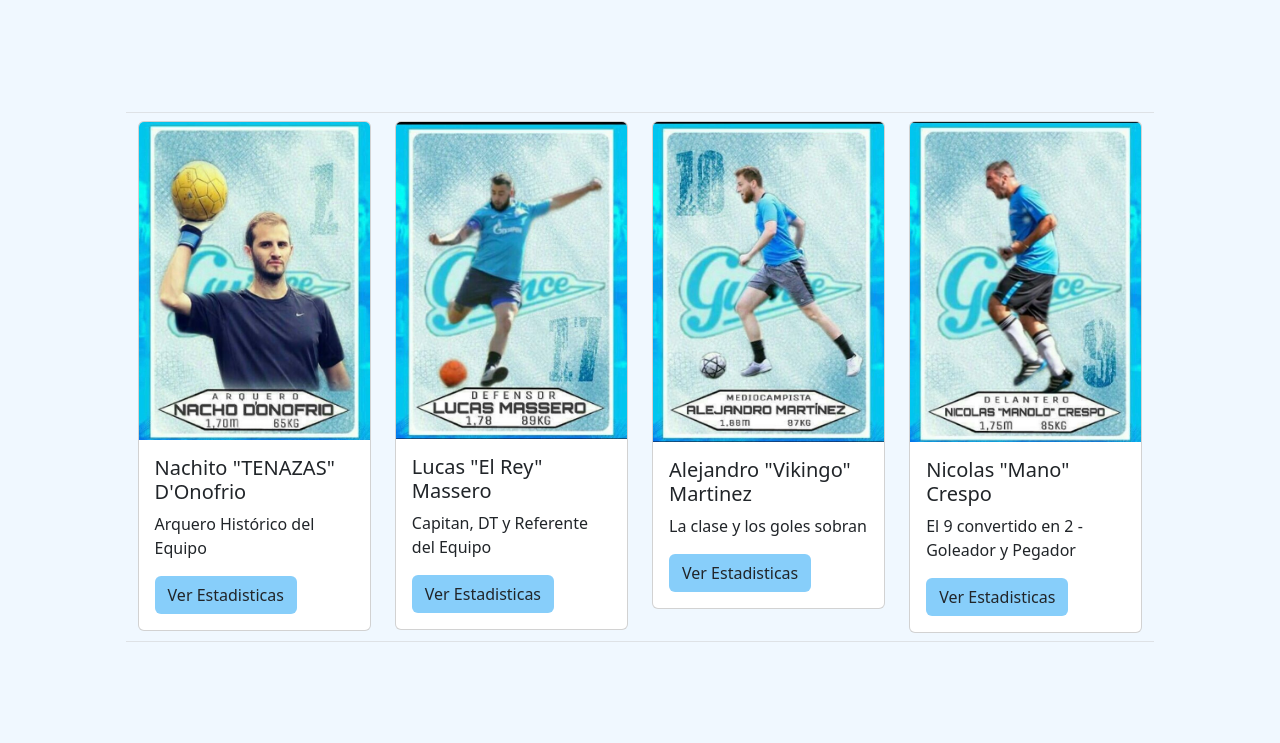
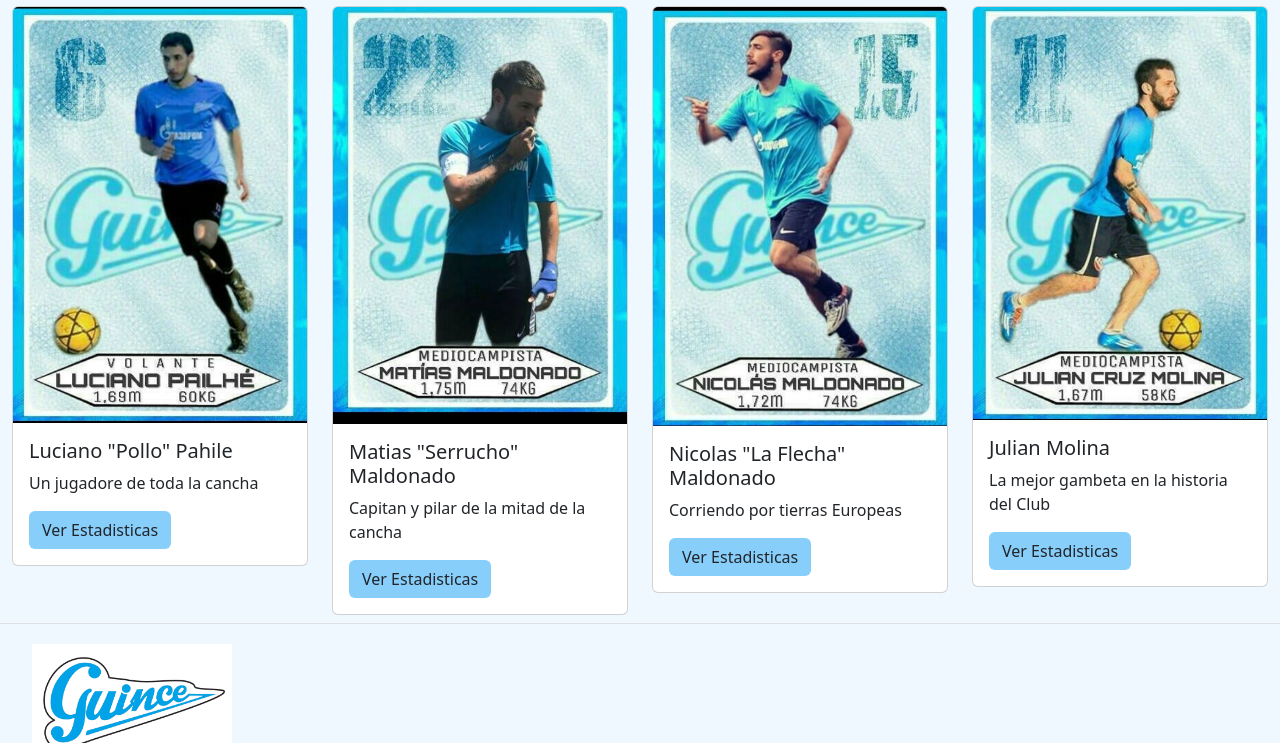
Before and after one commit to mtmoyano/guince--mmoyano, a plain HTML site: page pages/historia.html in a window 1280 px wide. Shown: the part 278-1021 px from the top of the page. Drawn offline with nearby package versions, Linux system fonts and the light colour scheme.

Commit message:
jugadoresUpdate

```diff
--- a/css/style.css
+++ b/css/style.css
@@ -52,6 +52,7 @@ h1{
     text-align: center;
     justify-content: space-around;
     align-items: center;
+    margin-top: 10px;
 }
 
 .fotoGuinceTodos{
@@ -74,9 +75,7 @@ h1{
     text-decoration: underline;
 }
 
-.jugadoresDestacados{
-    margin: 10%;
-}
+
 
 .escudoGuinceMedio{
     width: 200px;
--- a/pages/historia.html
+++ b/pages/historia.html
@@ -21,7 +21,8 @@
     <header>
         <nav class="navbar navbar-expand-lg">
             <div class="container-fluid">
-                <a class="navbar-brand" href="https://instagram.com/guincefc?igshid=NDBlY2NjN2I="><img class="logoGuince" src="../img/favicon.ico" alt="Logo Guince"></a>
+                <a class="navbar-brand" href="https://instagram.com/guincefc?igshid=NDBlY2NjN2I="><img
+                        class="logoGuince" src="../img/favicon.ico" alt="Logo Guince"></a>
                 <button class="navbar-toggler" type="button" data-bs-toggle="collapse"
                     data-bs-target="#navbarNavDropdown" aria-controls="navbarNavDropdown" aria-expanded="false"
                     aria-label="Toggle navigation">
@@ -36,7 +37,7 @@
                             <a class="nav-link anclaNav" aria-current="page" href="../index.html">Inicio</a>
                         </li>
                         <li class="nav-item">
-                            <a class="nav-link anclaNav" href="#">Primer Equipo</a>
+                            <a class="nav-link anclaNav" href="equipo.html">Primer Equipo</a>
                         </li>
                         <li class="nav-item">
                             <a class="nav-link anclaNav" href="historia.html">Historia</a>
@@ -134,12 +135,13 @@
 
     <section class="jugadoresDestacados">
         <div class="row border-bottom border-top">
+
             <div class="col-xl-3 col-md-6 col-sm-12 py-2">
                 <div class="card">
-                    <img src="../jugadoresGuince/nachoD.jfif" class="card-img-top" alt="...">
+                    <img src="../jugadoresGuince/polloP.jfif" class="card-img-top" alt="...">
                     <div class="card-body">
-                        <h5 class="card-title">Nachito "TENAZAS" D'Onofrio</h5>
-                        <p class="card-text">Arquero Histórico del Equipo</Em></Em></p>
+                        <h5 class="card-title">Luciano "Pollo" Pahile</h5>
+                        <p class="card-text">Un jugadore de toda la cancha</Em></p>
                         <a href="#" class="btn losBotones">Ver Estadisticas</a>
                     </div>
                 </div>
@@ -147,10 +149,10 @@
 
             <div class="col-xl-3 col-md-6 col-sm-12 py-2">
                 <div class="card">
-                    <img src="../jugadoresGuince/masseL.jfif" class="card-img-top" alt="...">
+                    <img src="../jugadoresGuince/matiM.jfif" class="card-img-top" alt="...">
                     <div class="card-body">
-                        <h5 class="card-title">Lucas "El Rey" Massero</h5>
-                        <p class="card-text">Capitan, DT y Referente del Equipo</Em></p>
+                        <h5 class="card-title">Matias "Serrucho" Maldonado</h5>
+                        <p class="card-text">Capitan y pilar de la mitad de la cancha</Em></p>
                         <a href="#" class="btn losBotones">Ver Estadisticas</a>
                     </div>
                 </div>
@@ -158,10 +160,10 @@
 
             <div class="col-xl-3 col-md-6 col-sm-12 py-2">
                 <div class="card">
-                    <img src="../jugadoresGuince/aleG.jfif" class="card-img-top" alt="...">
+                    <img src="../jugadoresGuince/nicoM.jfif" class="card-img-top" alt="...">
                     <div class="card-body">
-                        <h5 class="card-title">Alejandro "Vikingo" Martinez</h5>
-                        <p class="card-text">La clase y los goles sobran</p>
+                        <h5 class="card-title">Nicolas "La Flecha" Maldonado</h5>
+                        <p class="card-text">Corriendo por tierras Europeas</Em></p>
                         <a href="#" class="btn losBotones">Ver Estadisticas</a>
                     </div>
                 </div>
@@ -169,14 +171,15 @@
 
             <div class="col-xl-3 col-md-6 col-sm-12 py-2">
                 <div class="card">
-                    <img src="../jugadoresGuince/manoC.jfif" class="card-img-top" alt="...">
+                    <img src="../jugadoresGuince/juliM.jfif" class="card-img-top" alt="...">
                     <div class="card-body">
-                        <h5 class="card-title">Nicolas "Mano" Crespo</h5>
-                        <p class="card-text">El 9 convertido en 2 - Goleador y Pegador</p>
+                        <h5 class="card-title">Julian Molina</h5>
+                        <p class="card-text">La mejor gambeta en la historia del Club</Em></p>
                         <a href="#" class="btn losBotones">Ver Estadisticas</a>
                     </div>
                 </div>
             </div>
+
         </div>
 
     </section>
```
Also changed, not shown: pages/equipo.html (+5 -5 lines), pages/galeria.html (+1 -1 lines).
